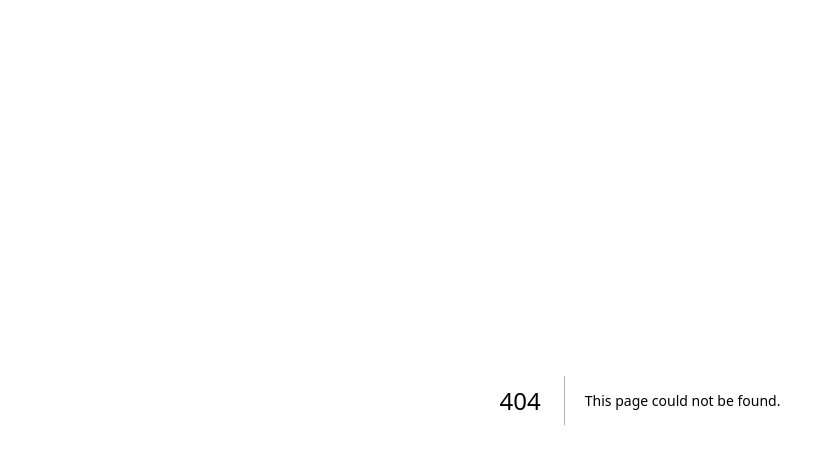
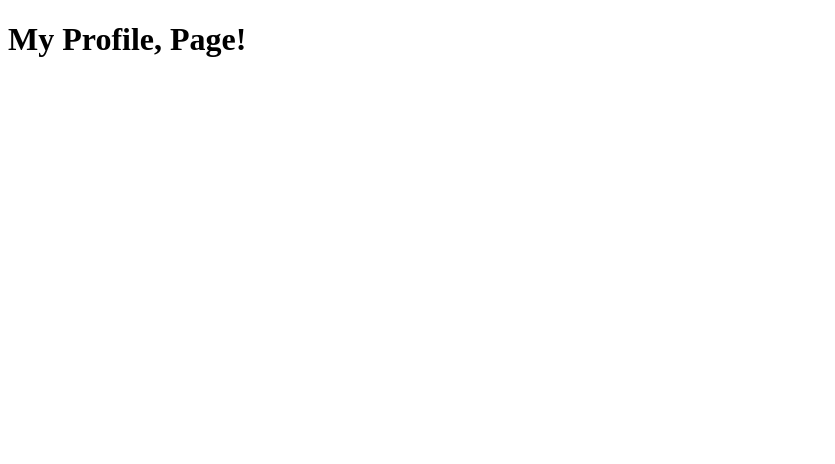
Before and after one commit to CloudFoundry276/nextjs-tutorials, a Next.js app in the folder routing-demo/: page /profile in a window 1280 px wide. Before the commit this address had no page. Shown: the top 464 px of the page, without its empty margins (0-835 px from the left). Built offline with nearby package versions, Linux system fonts and the light colour scheme.

Commit message:
implementing additional routes for about & profile pages

```diff
--- /dev/null
+++ b/routing-demo/src/app/about/page.tsx
@@ -0,0 +1,3 @@
+export default function About() {
+    return <h1>About Me, Page!</h1>
+}
--- /dev/null
+++ b/routing-demo/src/app/profile/page.tsx
@@ -0,0 +1,3 @@
+export default function Profile() {
+    return <h1>My Profile, Page!</h1>
+}
```
